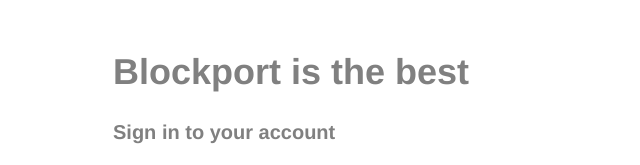
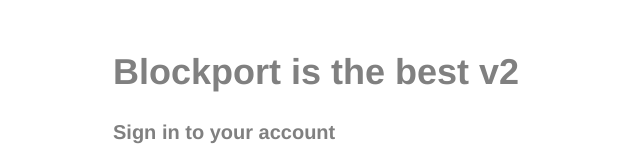
Before and after one commit to nmct-create3/login-form-design-DeleuThibeau, a plain HTML site: page index.html in a window 1280 px wide. Shown: the top 165 px of the page, 311-951 px from the left. Drawn offline with Linux system fonts and the light colour scheme.

Commit message:
test2 om te zien dat git weer werkt...

```diff
--- a/index.html
+++ b/index.html
@@ -22,7 +22,7 @@
         <section class="o-row o-row--lg o-row--body">
             <div class="o-container u-max-width-xs">
                 <h1 class="c-logo">
-                    Blockport is the best
+                    Blockport is the best v2
                 </h1>
                 <form class="c-card">
                     <div class="c-card__header">
```
